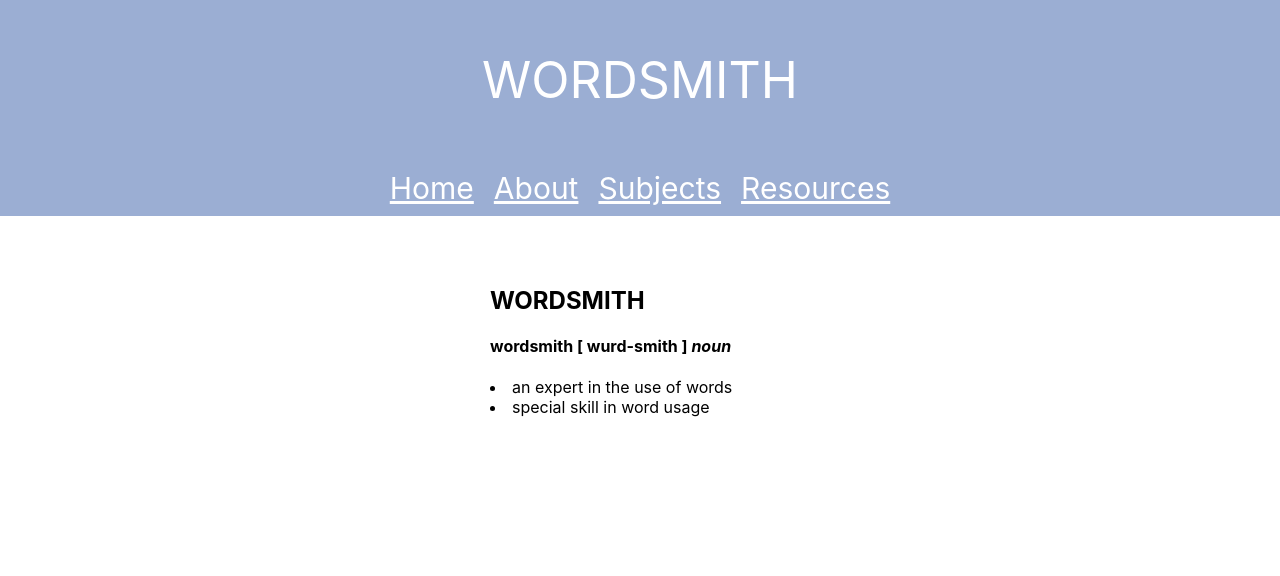
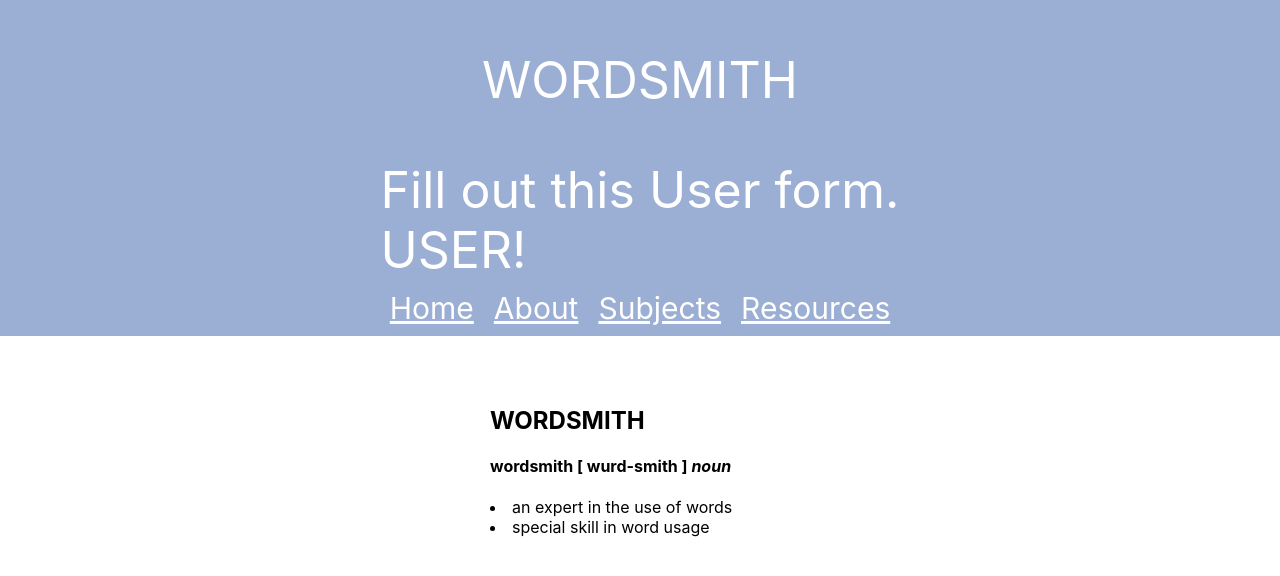
Before and after one commit to devWRM/frontend-wordsmith, a React (Create React App) app: page / in a window 1280 px wide. Shown: the top 576 px of the page. Built offline with nearby package versions, Linux system fonts and the light colour scheme; no server answers.

Commit message:
un-commented User JSX to receive the User & User Form

```diff
--- a/src/components/App.js
+++ b/src/components/App.js
@@ -16,7 +16,7 @@ class App extends React.Component {
             WORDSMITH
           </p>
 
-            {/* <User /> */}
+            <User />
             <NavBar />
 
 
```
